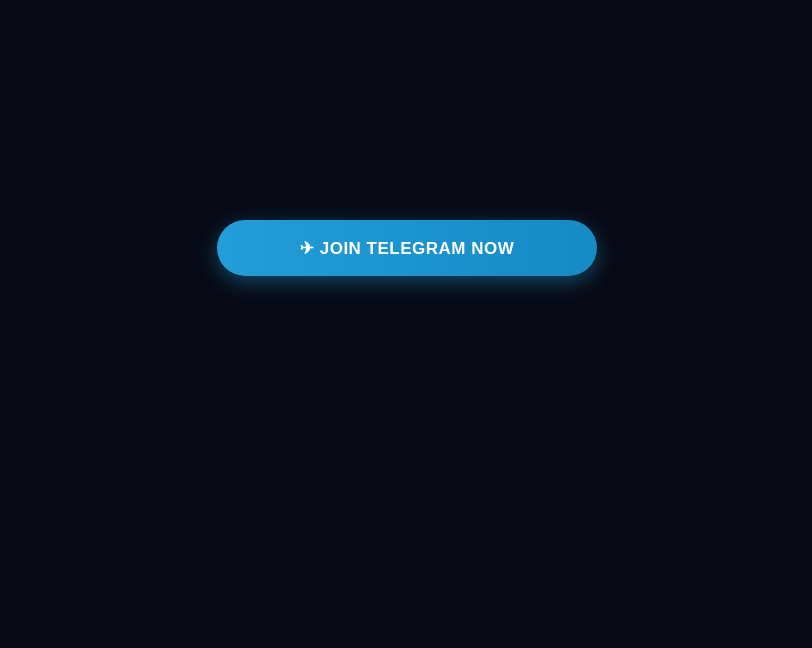
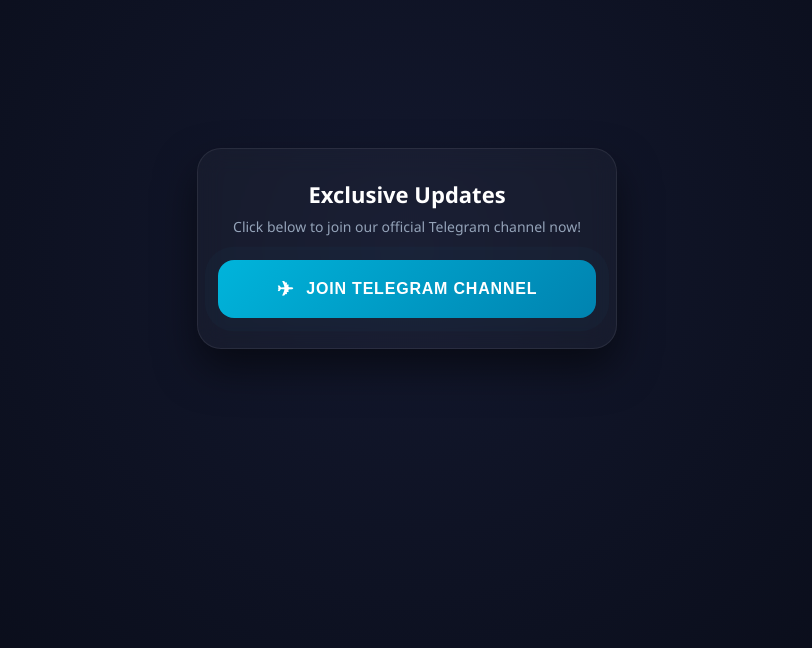
Before and after one commit to suratidevi698-wq/Deepak, a plain HTML site: page index.html in a window 1280 px wide. Shown: the part 152-800 px from the top of the page, without its empty margins (233-1045 px from the left). Drawn offline with Linux system fonts and the light colour scheme.

Commit message:
Update index.html

```diff
--- a/index.html
+++ b/index.html
@@ -3,8 +3,8 @@
 <head>
 <meta charset="UTF-8">
 <meta name="viewport" content="width=device-width, initial-scale=1.0">
-<meta name="theme-color" content="#080b16">
-<title>Join Telegram</title>
+<meta name="theme-color" content="#0d0f1a">
+<title>Join Telegram Channel</title>
 
 <!-- META PIXEL -->
 <script>
@@ -46,54 +46,108 @@ html, body {
 }
 
 body {
-  background: #080b16;
+  background: radial-gradient(circle at center, #13182e 0%, #080b16 100%);
   display: flex;
   justify-content: center;
   align-items: center;
-  padding: 16px;
-  font-family: Arial, sans-serif;
+  padding: 20px;
+  font-family: 'Segoe UI', Tahoma, Geneva, Verdana, sans-serif;
 }
 
-/* Chrome आणि मोबाईल ब्राउझरसाठी परफेक्ट साईझ */
+/* कंटेनर */
+.container {
+  width: 100%;
+  max-width: 420px;
+  text-align: center;
+  padding: 30px 20px;
+  background: rgba(255, 255, 255, 0.03);
+  backdrop-filter: blur(12px);
+  -webkit-backdrop-filter: blur(12px);
+  border: 1px solid rgba(255, 255, 255, 0.08);
+  border-radius: 24px;
+  box-shadow: 0 20px 40px rgba(0, 0, 0, 0.5);
+}
+
+.title {
+  color: #ffffff;
+  font-size: 22px;
+  font-weight: 700;
+  margin-bottom: 8px;
+}
+
+.subtitle {
+  color: #94a3b8;
+  font-size: 14px;
+  margin-bottom: 24px;
+}
+
+/* नवीन निऑन स्टाईल बटण */
 .telegram-btn {
   width: 100%;
-  max-width: 380px; /* क्रोम किंवा डेस्कटॉपवर बटण फार मोठे पसरणार नाही */
-  height: 56px;     /* स्टँडर्ड टच साईझ */
+  height: 58px;
 
   display: flex;
   justify-content: center;
   align-items: center;
-  gap: 10px;
+  gap: 12px;
 
-  background: linear-gradient(90deg, #229ED9, #168AC5);
+  background: linear-gradient(135deg, #00b4db, #0083b0);
   color: #ffffff;
 
-  font-size: 17px;
+  font-size: 16px;
   font-weight: 700;
-  letter-spacing: 0.5px;
+  letter-spacing: 0.8px;
 
   border: none;
-  border-radius: 28px; /* गोल कोपरे */
+  border-radius: 16px;
 
-  box-shadow: 0 6px 20px rgba(34, 158, 217, 0.4);
+  box-shadow: 0 10px 25px rgba(0, 180, 219, 0.4);
 
   cursor: pointer;
   -webkit-tap-highlight-color: transparent;
-  transition: transform 0.1s ease, box-shadow 0.1s ease;
+  transition: all 0.2s ease;
+  animation: pulse-glow 2s infinite;
+}
+
+.telegram-btn:hover {
+  transform: translateY(-2px);
+  box-shadow: 0 15px 30px rgba(0, 180, 219, 0.6);
 }
 
 .telegram-btn:active {
-  transform: scale(0.96);
-  box-shadow: 0 3px 10px rgba(34, 158, 217, 0.3);
+  transform: scale(0.97);
+  box-shadow: 0 5px 15px rgba(0, 180, 219, 0.4);
+}
+
+/* पल्सिंग ग्लो अ‍ॅनिमेशन */
+@keyframes pulse-glow {
+  0% {
+    box-shadow: 0 0 0 0 rgba(0, 180, 219, 0.5);
+  }
+  70% {
+    box-shadow: 0 0 0 14px rgba(0, 180, 219, 0);
+  }
+  100% {
+    box-shadow: 0 0 0 0 rgba(0, 180, 219, 0);
+  }
+}
+
+.telegram-icon {
+  font-size: 20px;
 }
 </style>
 </head>
 
 <body>
 
-<button type="button" id="telegramJoin" class="telegram-btn">
-  ✈ JOIN TELEGRAM NOW
-</button>
+<div class="container">
+  <h1 class="title">Exclusive Updates</h1>
+  <p class="subtitle">Click below to join our official Telegram channel now!</p>
+
+  <button type="button" id="telegramJoin" class="telegram-btn">
+    <span class="telegram-icon">✈</span> JOIN TELEGRAM CHANNEL
+  </button>
+</div>
 
 <script>
 (function() {
@@ -111,7 +165,7 @@ body {
       window.fbq('track', 'Lead');
     }
 
-    // क्रोम आणि मोबाईलवर पॉप-अप ब्लॉकरचा त्रास न होऊ देता अचूक रीडायरेक्ट
+    // ब्राउझर क्रॅश किंवा ब्लॉक न होता रीडायरेक्ट करणे
     setTimeout(function() {
       window.location.href = telegramUrl;
     }, 250);
```
